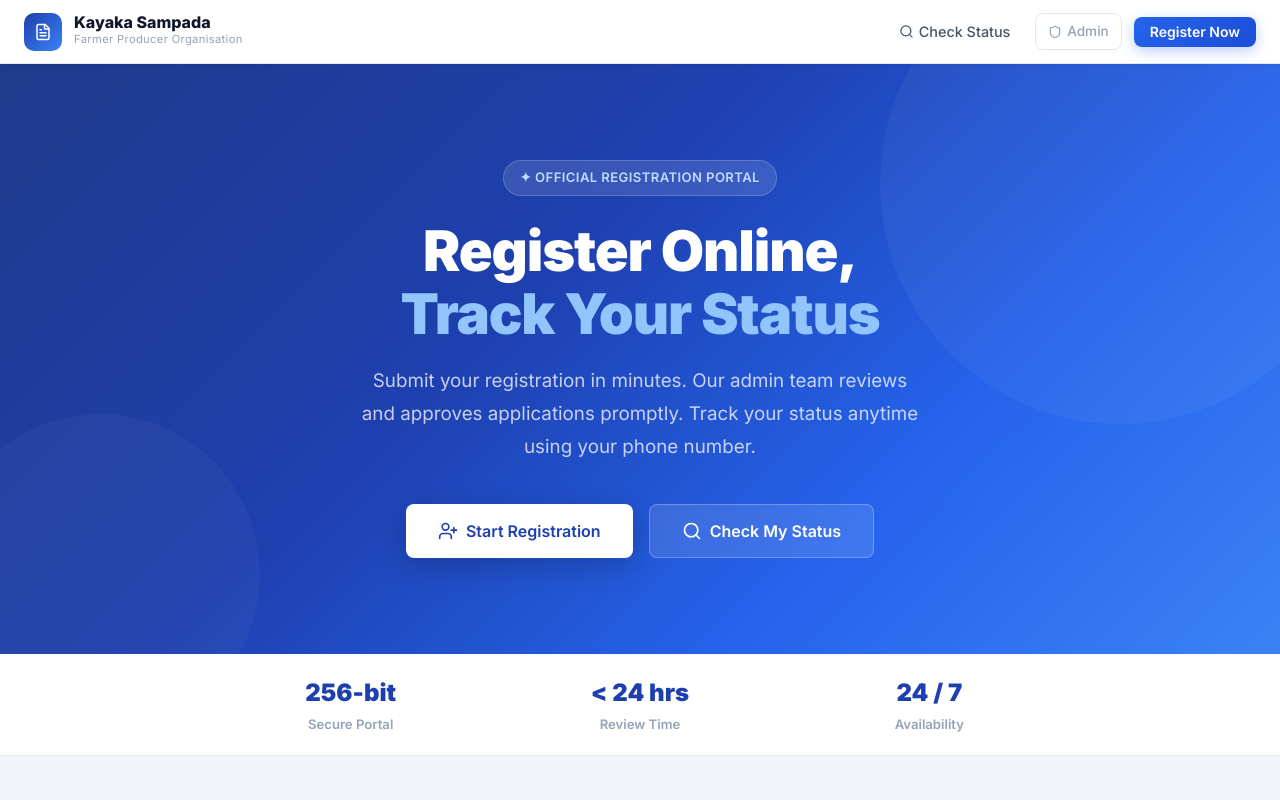
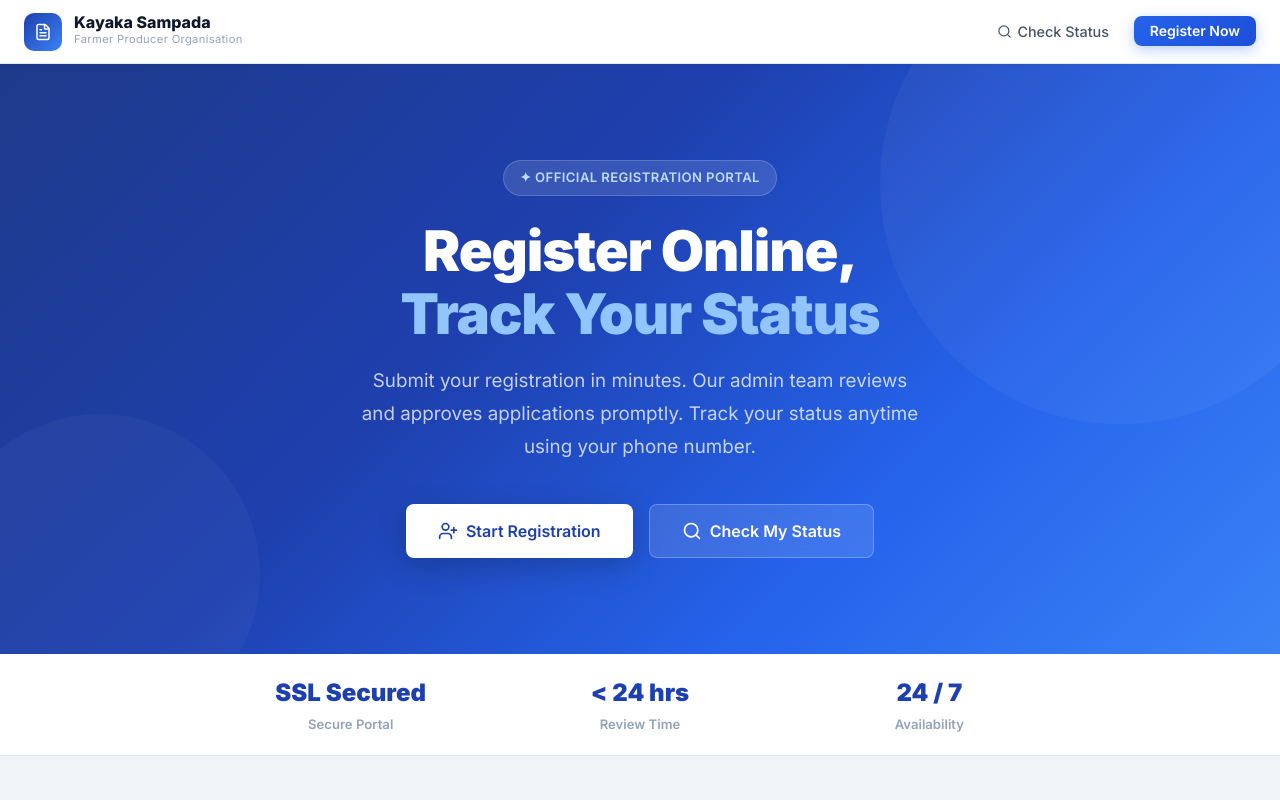
Before and after one commit to abhi16496/kayaka-sampada-fpo, a Next.js app in the folder frontend/: page / in a window 1280 px wide. Shown: the top 800 px of the page. Built offline with nearby package versions, Linux system fonts and the light colour scheme.

Commit message:
Remove Admin nav link and rebrand trust bar encryption term to SSL Secured

```diff
--- a/frontend/app/(user)/page.tsx
+++ b/frontend/app/(user)/page.tsx
@@ -32,11 +32,6 @@ export default function UserHomePage() {
             onMouseEnter={e => (e.currentTarget.style.background = 'var(--surface-2)')}
             onMouseLeave={e => (e.currentTarget.style.background = 'transparent')}>
             <Search size={15} /> Check Status
-          </Link>
-          <Link href="/admin/login" style={{ display: 'flex', alignItems: 'center', gap: 5, color: 'var(--text-muted)', fontWeight: 500, textDecoration: 'none', fontSize: '.85rem', padding: '.4rem .75rem', borderRadius: 8, border: '1px solid var(--border)', transition: 'all .2s' }}
-            onMouseEnter={e => { e.currentTarget.style.background = 'var(--surface-2)'; e.currentTarget.style.color = 'var(--text-primary)'; }}
-            onMouseLeave={e => { e.currentTarget.style.background = 'transparent'; e.currentTarget.style.color = 'var(--text-muted)'; }}>
-            <Shield size={14} /> Admin
           </Link>
           <Link href="/register" className="btn btn-primary btn-sm">
             Register Now
@@ -81,7 +76,7 @@ export default function UserHomePage() {
       {/* ── Trust bar ──────────────────────────────────────────── */}
       <section style={{ background: '#fff', borderBottom: '1px solid var(--border)' }}>
         <div style={{ maxWidth: 900, margin: '0 auto', padding: '1.25rem 1.5rem', display: 'grid', gridTemplateColumns: 'repeat(3, 1fr)', gap: '1rem', textAlign: 'center' }}>
-          {[['Secure Portal', '256-bit'], ['Review Time', '< 24 hrs'], ['Availability', '24 / 7']].map(([label, val]) => (
+          {[['Secure Portal', 'SSL Secured'], ['Review Time', '< 24 hrs'], ['Availability', '24 / 7']].map(([label, val]) => (
             <div key={label}>
               <p style={{ fontSize: '1.5rem', fontWeight: 900, color: 'var(--blue-800)' }}>{val}</p>
               <p style={{ fontSize: '.82rem', color: 'var(--text-muted)', fontWeight: 600, marginTop: 2 }}>{label}</p>
```
